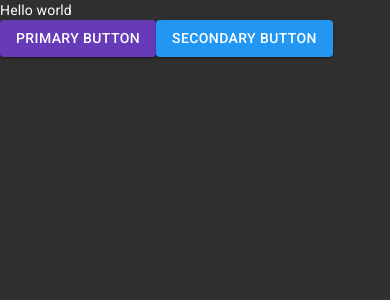
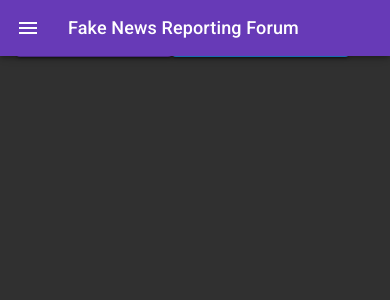
Before and after one commit to confusedwdeveloper/fake-news-reporting-forum-frontend, a React (Create React App) app: page / in a window 390 px wide. Shown: the top 300 px of the page. Built offline with nearby package versions, Linux system fonts and the light colour scheme.

Commit message:
1. added Root component as sort of container for all routes in future . Its like a placeholder or layout component. 2. Added Navbar with Drawer. I will need to change some things when I implement authentication

```diff
--- a/package.json
+++ b/package.json
@@ -4,6 +4,7 @@
   "private": true,
   "dependencies": {
     "@material-ui/core": "^4.11.2",
+    "@material-ui/icons": "^4.11.2",
     "@testing-library/jest-dom": "^5.11.6",
     "@testing-library/react": "^11.2.2",
     "@testing-library/user-event": "^12.5.0",
--- a/src/features/app/App.js
+++ b/src/features/app/App.js
@@ -1,21 +1,13 @@
-import { Button } from "@material-ui/core";
 import CssBaseline from "@material-ui/core/CssBaseline";
 import { ThemeProvider } from "@material-ui/core/styles";
+import Root from "./Root";
 import theme from "./theme";
 
 function App() {
   return (
     <ThemeProvider theme={theme}>
       <CssBaseline />
-      <>
-        <div>Hello world</div>
-        <Button variant="contained" color="primary">
-          Primary Button
-        </Button>
-        <Button variant="contained" color="secondary">
-          Secondary Button
-        </Button>
-      </>
+      <Root />
     </ThemeProvider>
   );
 }
--- /dev/null
+++ b/src/features/app/Links.js
@@ -0,0 +1,11 @@
+import { Button } from "@material-ui/core";
+
+export default function Links() {
+  return (
+    <>
+      <Button color="inherit">About Us</Button>
+      <Button color="inherit">Public Board</Button>
+      <Button color="inherit">Login</Button>
+    </>
+  );
+}
--- /dev/null
+++ b/src/features/app/Navbar.js
@@ -0,0 +1,73 @@
+import { makeStyles } from "@material-ui/core/styles";
+import { useState } from "react";
+import {
+  AppBar,
+  Toolbar,
+  Typography,
+  IconButton,
+  useMediaQuery,
+} from "@material-ui/core";
+import { Menu as MenuIcon } from "@material-ui/icons";
+import Links from "./Links";
+import Sidebar from "./Sidebar";
+
+const useStyles = makeStyles((theme) => ({
+  root: {
+    flexGrow: 1,
+  },
+  menuButton: {
+    marginRight: theme.spacing(2),
+  },
+  title: {
+    flexGrow: 1,
+  },
+}));
+
+export default function Navbar() {
+  // for sidebar
+  const [state, setState] = useState(false);
+
+  const toggleSidebar = (event) => {
+    if (
+      event.type === "keydown" &&
+      (event.key === "Tab" || event.key === "Shift")
+    ) {
+      return;
+    }
+
+    setState((state) => !state);
+  };
+
+  // I will implement redirecting to links when I introduce different routes
+  const classes = useStyles();
+
+  // media queries
+  const matches = useMediaQuery((theme) => theme.breakpoints.up("sm"));
+
+  return (
+    <>
+      <Sidebar state={state} toggleSidebar={toggleSidebar} />
+      <div className={classes.root}>
+        <AppBar>
+          <Toolbar component="nav">
+            {!matches && (
+              <IconButton
+                onClick={toggleSidebar}
+                edge="start"
+                className={classes.menuButton}
+                color="inherit"
+                aria-label="menu"
+              >
+                <MenuIcon />
+              </IconButton>
+            )}
+            <Typography variant="h6" className={classes.title}>
+              Fake News Reporting Forum
+            </Typography>
+            {matches && <Links />}
+          </Toolbar>
+        </AppBar>
+      </div>
+    </>
+  );
+}
--- /dev/null
+++ b/src/features/app/Root.js
@@ -0,0 +1,19 @@
+import { Container, Button } from "@material-ui/core";
+import Navbar from "./Navbar";
+
+const Root = () => (
+  <>
+    <Navbar />
+    <Container component="main">
+      <div>Hello world</div>
+      <Button variant="contained" color="primary">
+        Primary Button
+      </Button>
+      <Button variant="contained" color="secondary">
+        Secondary Button
+      </Button>
+    </Container>
+  </>
+);
+
+export default Root;
--- /dev/null
+++ b/src/features/app/Sidebar.js
@@ -0,0 +1,45 @@
+import {
+  Drawer,
+  List,
+  ListItem,
+  ListItemText,
+  ListItemIcon,
+  Divider,
+} from "@material-ui/core";
+import { LockOpen, ExitToApp, Info, Announcement } from "@material-ui/icons";
+
+export default function Sidebar({ toggleSidebar, state }) {
+  return (
+    <Drawer anchor="left" open={state} onClose={toggleSidebar}>
+      <List component="nav" aria-label="Authentication About Us Public Board">
+        <ListItem button>
+          <ListItemIcon>
+            <Info />
+          </ListItemIcon>
+          <ListItemText primary="About Us" />
+        </ListItem>
+        <Divider />
+        <ListItem button>
+          <ListItemIcon>
+            <Announcement />
+          </ListItemIcon>
+          <ListItemText primary="Public Board" />
+        </ListItem>
+        <Divider />
+        <ListItem button>
+          <ListItemIcon>
+            <LockOpen />
+          </ListItemIcon>
+          <ListItemText primary="Login" />
+        </ListItem>
+        <Divider />
+        <ListItem button>
+          <ListItemIcon>
+            <ExitToApp />
+          </ListItemIcon>
+          <ListItemText primary="Logout" />
+        </ListItem>
+      </List>
+    </Drawer>
+  );
+}
```
Also changed, not shown: 2 other files (tests, documents, lock files or other folders).
